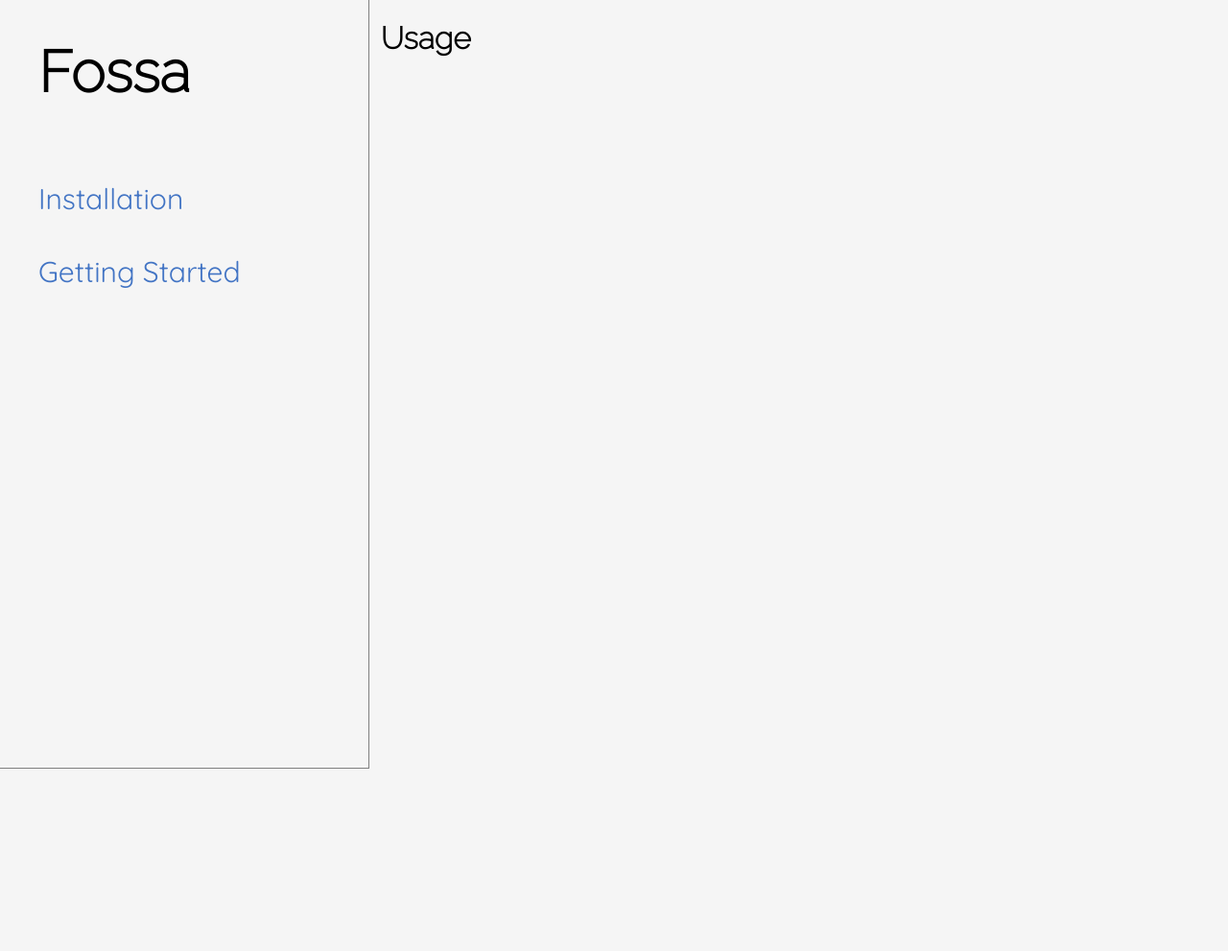
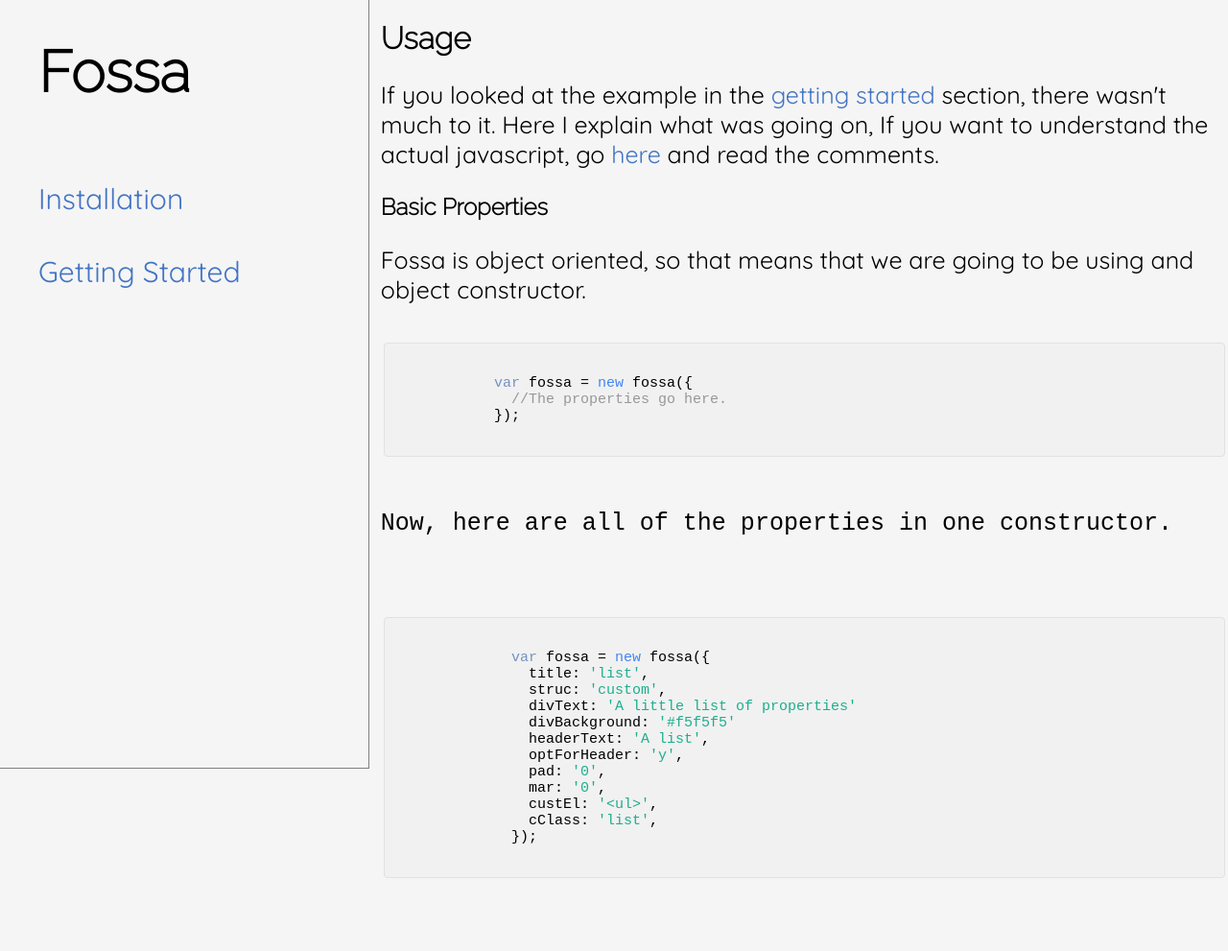
Before and after one commit to talonbragg/fossajs, a plain HTML site: page docs/usage.html in a window 1280 px wide. Shown: the whole page at 96% size. Before the commit the page ends 800 px from the top, so only its background shows below. Drawn offline with Linux system fonts and the light colour scheme.

Commit message:
Add more stuff

```diff
--- a/docs/css/get.css
+++ b/docs/css/get.css
@@ -7,7 +7,7 @@
     background-color:#f5f5f5;
 }
 p {
-    font-size:30px;
+    font-size:25px;
 }
 .nav {
     width: 30%;
--- a/docs/css/install.css
+++ b/docs/css/install.css
@@ -7,7 +7,7 @@
     background-color:#f5f5f5;
 }
 p {
-    font-size:30px;
+    font-size:25px;
 }
 .nav {
     width: 30%;
--- a/docs/css/usage.css
+++ b/docs/css/usage.css
@@ -7,7 +7,7 @@
     background-color:#f5f5f5;
 }
 p {
-    font-size:30px;
+    font-size:25px;
 }
 .nav {
     width: 30%;
--- a/docs/usage.html
+++ b/docs/usage.html
@@ -1,4 +1,3 @@
-
 <!DOCTYPE html>
 <html>
   <head>
@@ -15,6 +14,33 @@
     </div>
     <div class="right">
       <h1>Usage</h1>
+      <p>If you looked at the example in the <a href="gettingstarted.html">getting started</a> section, there wasn't much to it. Here I explain what was going on, If you want to understand the actual javascript, go <a href="https://unpkg.com/fossajs">here</a> and read the comments.</p>
+      <h2>Basic Properties</h2>
+      <p>Fossa is object oriented, so that means that we are going to be using and object constructor.</p>
+      <pre>
+        <code>
+          <span class="var">var</span> fossa = <span class="special">new</span> fossa({
+            <span class="comment">//The properties go here.</span>
+          });
+        </code>
+        <p>Now, here are all of the properties in one constructor.</p>
+        <pre>
+          <code>
+            <span class="var">var</span> fossa = <span class="special">new</span> fossa({
+              title: <span class="string">'list'</span>,
+              struc: <span class="string">'custom'</span>,
+              divText: <span class="string">'A little list of properties'</span>
+              divBackground: <span class="string">'#f5f5f5'</span>
+              headerText: <span class="string">'A list'</span>,
+              optForHeader: <span class="string">'y'</span>,
+              pad: <span class="string">'0'</span>,
+              mar: <span class="string">'0'</span>,
+              custEl: <span class="string">'&lt;ul&gt;'</span>,
+              cClass: <span class="string">'list'</span>,
+            });
+          </code>
+        </pre>
+      </pre>
     </div>
   </body>
 </html>
```
